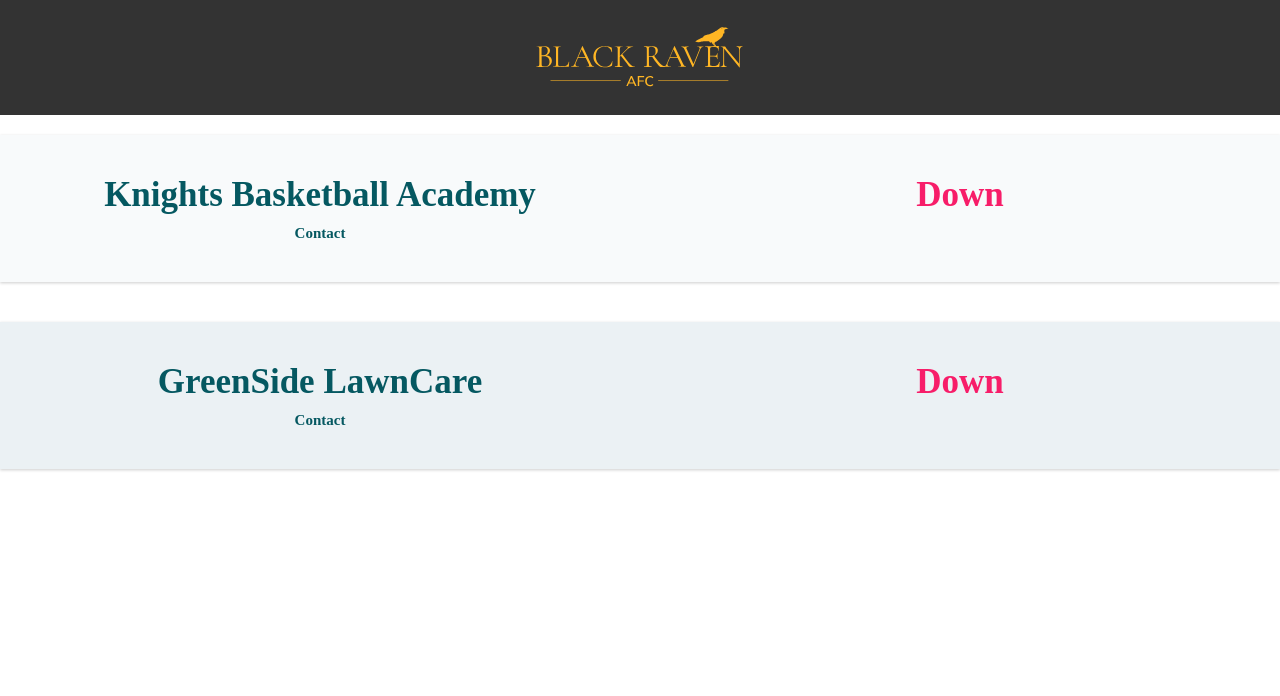
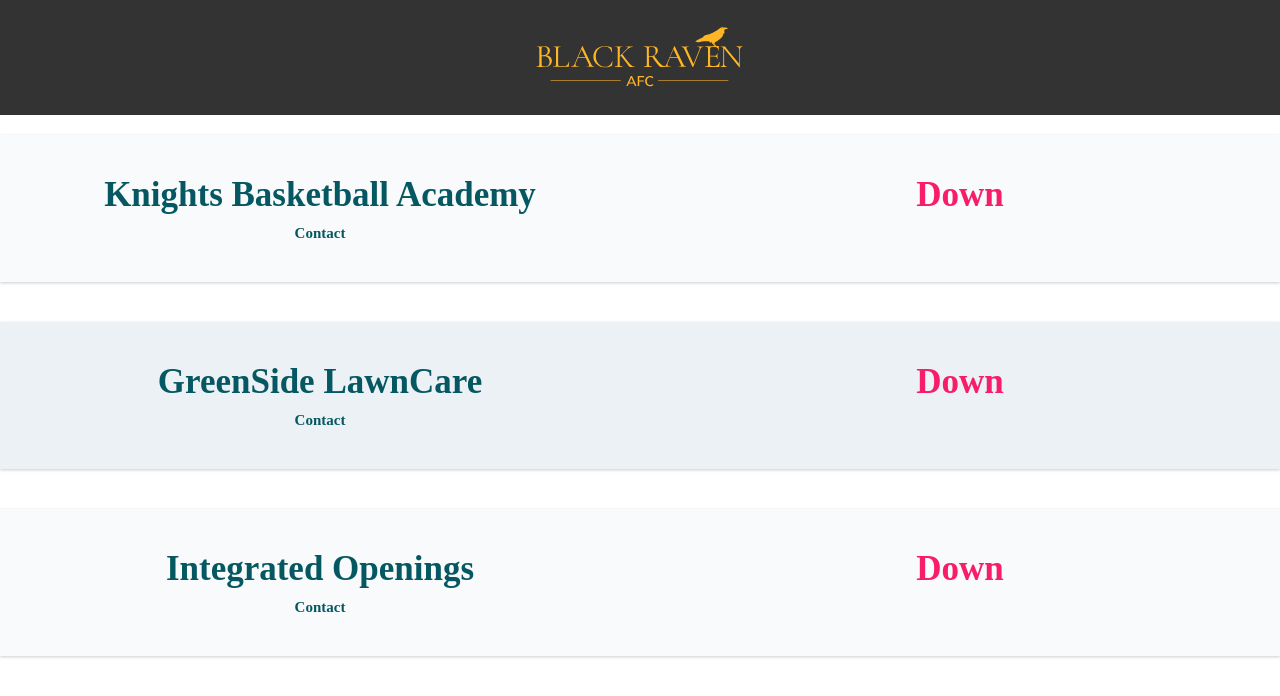
Before and after one commit to ZachJHall/BR-Server-Display, a React (Create React App) app: page / in a window 1280 px wide. Shown: the top 696 px of the page. Built offline with nearby package versions, Linux system fonts and the light colour scheme; no server answers.

Commit message:
Added Integrated Openings

```diff
--- a/src/components/body.js
+++ b/src/components/body.js
@@ -17,6 +17,7 @@ function Body() {
     <BodyDiv>
       <SiteCard company = "Knights Basketball Academy"  url="https://knightsbasketballacademy.com/" />
       <SiteCard company = "GreenSide LawnCare"  url="https://www.greensidelawncare.com/" />
+      <SiteCard company = "Integrated Openings"  url="https://integratedopenings.com/" />
 
     </BodyDiv>
   )
```
